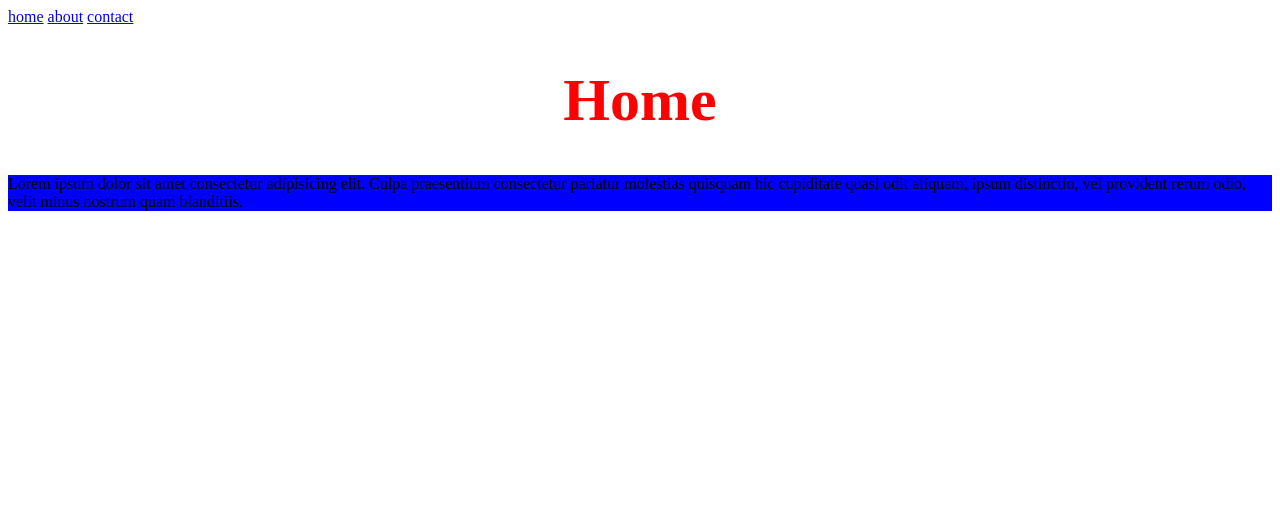
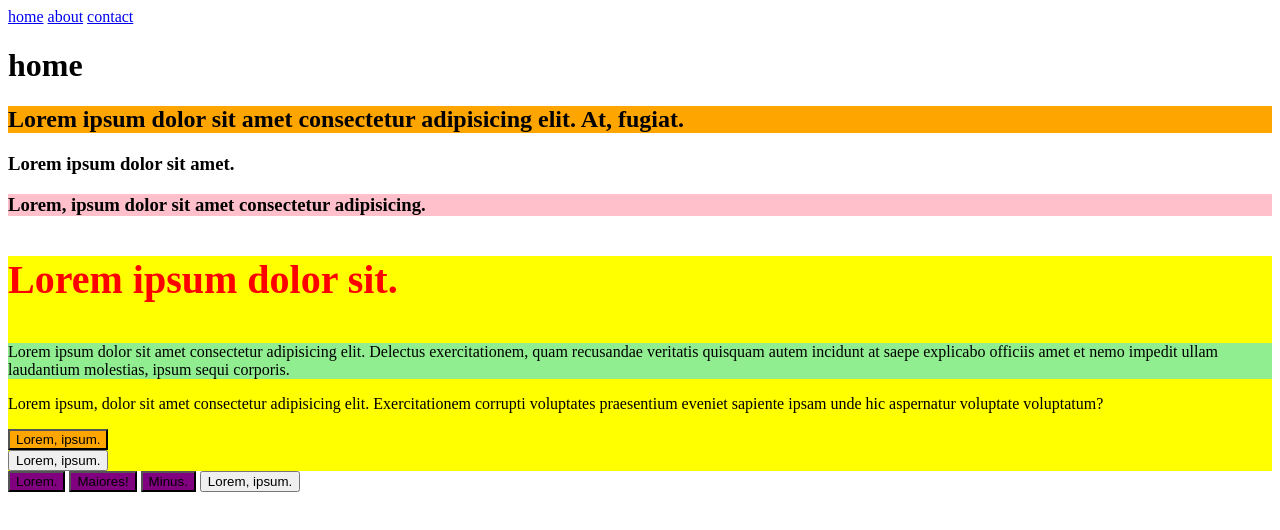
Before and after one commit to biigii/august2024project5, a plain HTML site: page index.html in a window 1280 px wide. Drawn offline with Linux system fonts and the light colour scheme.

Commit message:
selectors combination

```diff
--- a/assets/css/main.css
+++ b/assets/css/main.css
@@ -1,36 +1,79 @@
-.🍎 {
-  text-align: center;
-  color: red;
-  font-size: 60px;
-  text-transform: capitalize;
-}
-
-/* id has the highest specificity, then class and lastly type selector */
-#text {
-  background-color: blue;
-}
-
-.text {
-  background-color: green;
-}
-
-p {
-  background-color: red;
-}
-
-/* p {
-    background-color: tomato;
-    background-color: gold;
-} */
-
-/* p {
+.block {
     background-color: yellow;
 }
 
-p {
-    background-color: blue
+/* h3 {
+    background-color: purple;
+} */
+
+/* button {
+    background-color: red;
+} */
+
+/* .btn {
+    background-color: red;
+} */
+
+/* .footer-btn {
+    background-color: purple;
+    color: white;
+} */
+
+/* go to footer and get all the buttons inside it */
+/* footer button {
+    background-color: purple;
+    color: white
+} */
+
+footer .footer-btn {
+    background-color: purple;
 }
 
-p {
-    background-color: purple;
+/* h3 {
+    background-color: red;
 } */
+
+/* .sub-heading {
+    background-color: red;
+} */
+
+/* get the h3 which has the class of sub-heading */
+h3.sub-heading {
+    background-color: pink;
+}
+
+h2.sub-heading {
+    background-color: orange;
+}
+
+/* find any <article> tag which has class of block */
+/* then inside it get the <h3> */
+article.block h3 {
+    font-size: 40px;
+    color: red;
+}
+
+/* .content {
+    background-color: white;
+} */
+
+/* article.block p {
+    background-color: green
+} */
+
+article.block p.content {
+    background-color: lightgreen;
+}
+
+article.block .inner-block button#btn {
+    background-color: orange;
+}
+
+/* html body main article.block .inner-block button#btn {
+    background-color: red;
+} */
+
+/* don't use ids for styling */
+/* #btn {
+    background-color: orange;
+} */
--- a/index.html
+++ b/index.html
@@ -4,7 +4,7 @@
     <meta charset="UTF-8" />
     <meta name="viewport" content="width=device-width, initial-scale=1.0" />
     <title>home</title>
-    <link rel="stylesheet" href="./assets/css/reset.css">
+    <link rel="stylesheet" href="./assets/css/reset.css" />
     <link rel="stylesheet" href="./assets/css/main.css" />
     <link rel="icon" href="./assets/img/favicon.jpeg" />
   </head>
@@ -17,12 +17,51 @@
         <a href="./contact.html">contact</a>
       </nav>
     </header>
-    <h1 class="🍎">home</h1>
+    <h1>home</h1>
     <main>
-      <p class="text" id="text">
-        Lorem ipsum dolor sit amet consectetur adipisicing elit. Culpa praesentium consectetur pariatur molestias quisquam hic cupiditate quasi odit aliquam, ipsum distinctio, vel provident rerum odio, velit minus nostrum quam blanditiis.
-      </p>
+      <!-- article.block>h2+p -->
+      <!-- section.content>h3+p+button -->
+
+      <!-- section>(h3>lorem5)+(p>lorem) -->
+
+      <!-- article.block>(h3.heading>lorem4)+(p.content>lorem)+(button.btn>lorem2) -->
+
+      <h2 class="sub-heading">
+        Lorem ipsum dolor sit amet consectetur adipisicing elit. At, fugiat.
+      </h2>
+
+      <h3>Lorem ipsum dolor sit amet.</h3>
+
+      <h3 class="sub-heading">
+        Lorem, ipsum dolor sit amet consectetur adipisicing.
+      </h3>
+
+      <article class="block">
+        <h3>Lorem ipsum dolor sit.</h3>
+        <p class="content">
+          Lorem ipsum dolor sit amet consectetur adipisicing elit. Delectus
+          exercitationem, quam recusandae veritatis quisquam autem incidunt at
+          saepe explicabo officiis amet et nemo impedit ullam laudantium
+          molestias, ipsum sequi corporis.
+        </p>
+        <p>
+          Lorem ipsum, dolor sit amet consectetur adipisicing elit.
+          Exercitationem corrupti voluptates praesentium eveniet sapiente ipsam
+          unde hic aspernatur voluptate voluptatum?
+        </p>
+
+        <div class="inner-block">
+          <button id="btn">Lorem, ipsum.</button>
+        </div>
+
+        <button class="btn">Lorem, ipsum.</button>
+      </article>
     </main>
-    <footer></footer>
+    <footer>
+      <button class="footer-btn">Lorem.</button>
+      <button class="footer-btn">Maiores!</button>
+      <button class="footer-btn">Minus.</button>
+      <button>Lorem, ipsum.</button>
+    </footer>
   </body>
 </html>
```
